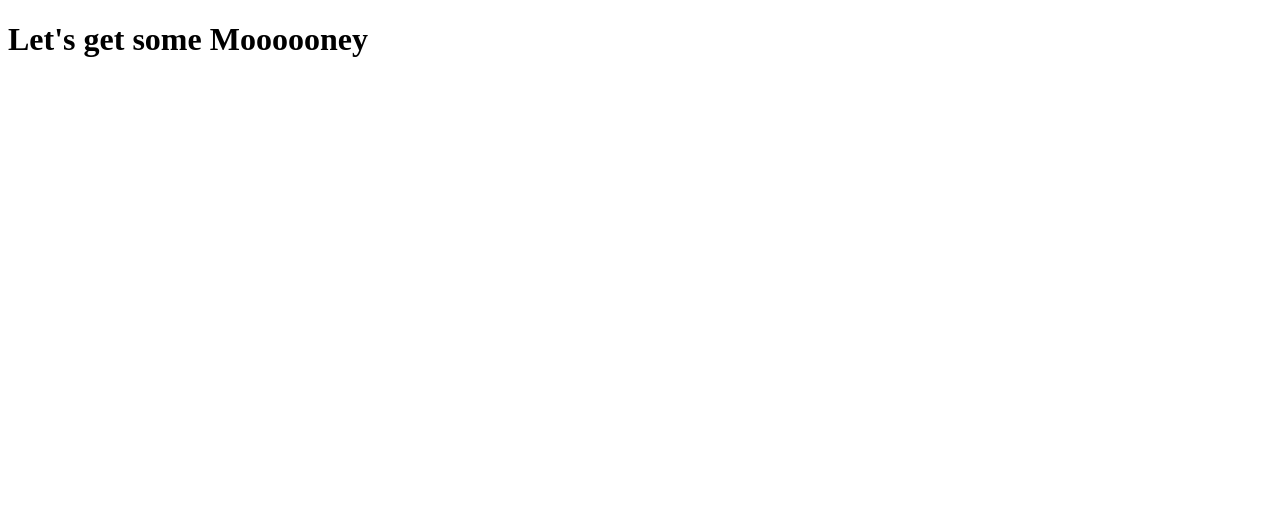
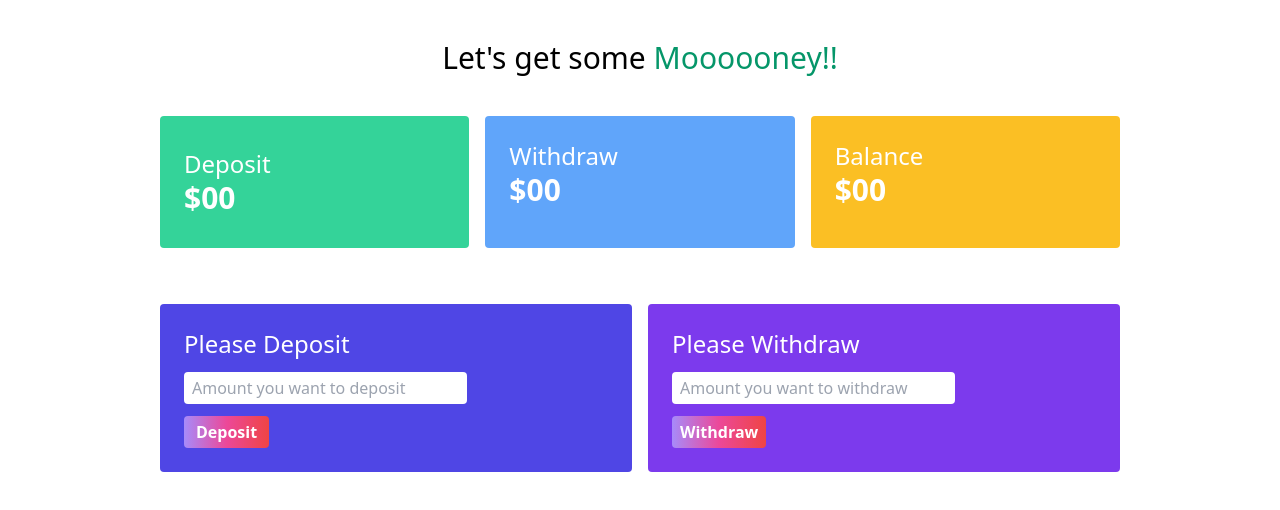
Before and after one commit to Rashid-bd/Simple-Banking, a plain HTML site: page banking.html in a window 1280 px wide. Drawn offline with nearby package versions, Linux system fonts and the light colour scheme.

Commit message:
input html added

```diff
--- a/banking.html
+++ b/banking.html
@@ -1,12 +1,63 @@
 <!DOCTYPE html>
 <html lang="en">
+
 <head>
     <meta charset="UTF-8">
     <meta http-equiv="X-UA-Compatible" content="IE=edge">
     <meta name="viewport" content="width=device-width, initial-scale=1.0">
+    <!-- tailwind link  -->
+    <link href="https://unpkg.com/tailwindcss@^2/dist/tailwind.min.css" rel="stylesheet">
     <title>Simple Banking</title>
 </head>
+
 <body>
-    <h1>Let's get some Moooooney</h1>
+    <header>
+        <h1 class="text-3xl font-medium text-center my-10 ">Let's get some <span class="text-green-600">Moooooney!!</span></h1>
+    </header>
+    <main>
+        <section>
+            <div class="grid grid-cols-3 gap-4 mx-auto w-3/4 mb-14">
+                <!-- total deposit section  -->
+                <div class="bg-green-400 rounded p-6 py-8 text-white">
+                    <h3 class="text-2xl">Deposit</h3>
+                    <h2 class="text-3xl font-semibold">$00</h2>
+                </div>
+                <!-- total withdraw section  -->
+                <div class="bg-blue-400 rounded p-6 text-white">
+                    <h3 class="text-2xl">Withdraw</h3>
+                    <h2 class="text-3xl font-semibold">$00</h2>
+                </div>
+                <!-- total balance  -->
+                <div class="bg-yellow-400 rounded p-6 text-white">
+                    <h3 class="text-2xl">Balance</h3>
+                    <h2 class="text-3xl font-semibold">$00</h2>
+                </div>
+            </div>
+            <!-- user input section  -->
+            <div class="grid grid-cols-2 gap-4 mx-auto w-3/4">
+                <!-- input deposit section  -->
+                <div class="bg-indigo-600 rounded p-6 text-white">
+                    <h3 class="text-2xl">Please Deposit</h3>
+                    <input id="" class="px-2 py-1 rounded w-2/3 text-indigo-700 font-medium mt-3" type="text" name=""
+                        placeholder="Amount you want to deposit">
+                    <button
+                        class="bg-gradient-to-r from-purple-400 via-pink-500 to-red-500 rounded px-3 text-white font-semibold py-1 block mt-3"
+                        type="submit">Deposit</button>
+                </div>
+                <!-- input withdraw section  -->
+                <div class="bg-purple-600 rounded p-6 text-white">
+                    <h3 class="text-2xl">Please Withdraw</h3>
+                    <input id="" class="px-2 py-1 rounded w-2/3 text-indigo-700 font-medium mt-3" type="text" name=""
+                        placeholder="Amount you want to withdraw">
+                    <button
+                        class="bg-gradient-to-r from-purple-400 via-pink-500 to-red-500 rounded px-2 text-white font-semibold py-1 block mt-3"
+                        type="submit">Withdraw</button>
+                </div>
+
+            </div>
+        </section>
+    </main>
+
 </body>
+
 </html>
```
